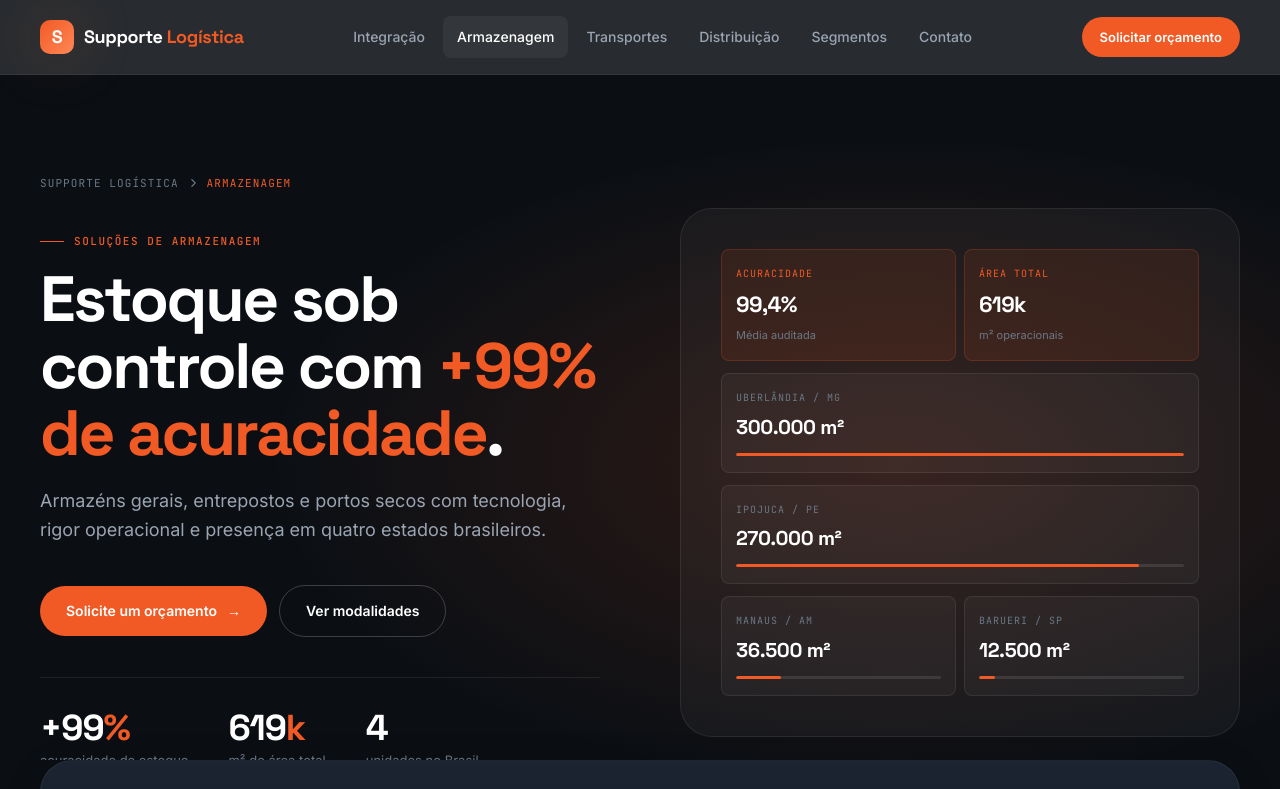
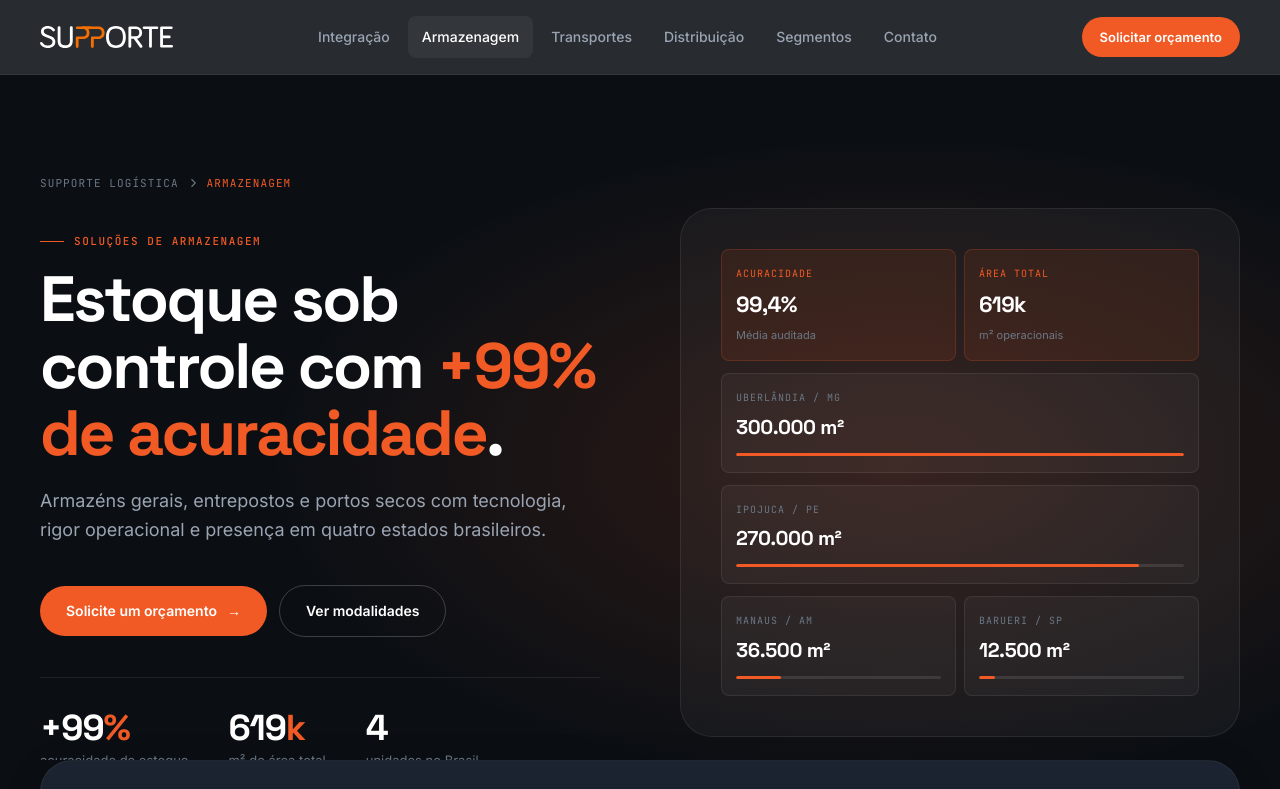
Before and after one commit to oreinehr/Supporte, a plain HTML site: page armazenagem.html in a window 1280 px wide. Shown: the top 789 px of the page. Drawn offline with Linux system fonts and the light colour scheme.

Commit message:
feat logo

```diff
--- a/armazenagem.html
+++ b/armazenagem.html
@@ -132,8 +132,7 @@
 <header class="topnav">
   <div class="inner">
     <a href="index.html" class="logo">
-      <div class="logo-mark">S</div>
-      <span>Supporte <strong style="color:var(--brand-orange); font-weight:700">Logística</strong></span>
+      <img src="logomarca-supporte.svg" alt="Supporte Logística" style="height:22px;display:block;">
     </a>
     <nav class="nav-links">
       <a href="integracao.html">Integração</a>
```
Also changed, not shown: contato.html (+1 -2 lines), distribuicao.html (+1 -2 lines), index.html (+1 -2 lines), integracao.html (+1 -2 lines), segmentos.html (+1 -2 lines), suporte.html (+1 -2 lines), transportes.html (+1 -2 lines), logomarca-supporte.svg (added).
